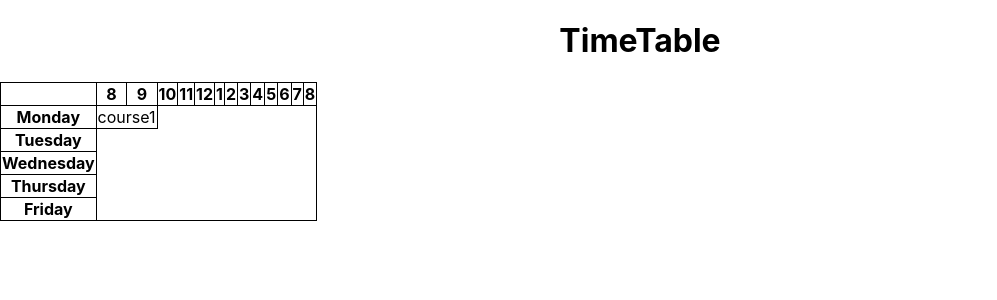
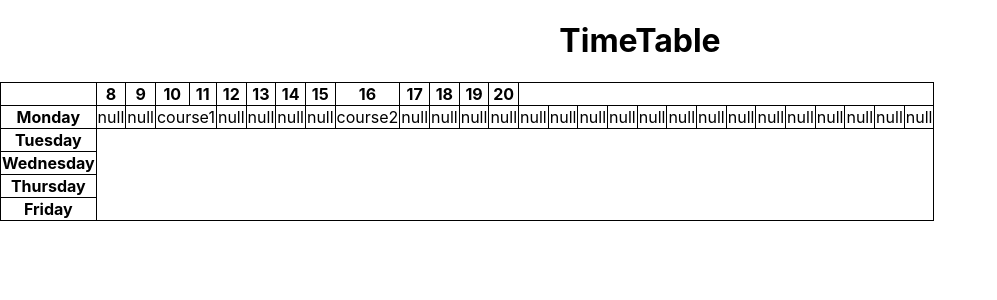
Before and after one commit to mansooranis/ScheduleUp, a React (Create React App) app in the folder frontend/: page / in a window 1280 px wide. Shown: the top 300 px of the page, without its empty margins (0-997 px from the left). Built offline with nearby package versions, Linux system fonts and the light colour scheme.

Commit message:
timetable somewhat works now

```diff
--- a/frontend/src/App.js
+++ b/frontend/src/App.js
@@ -1,10 +1,11 @@
 import './App.css';
 import GetTimeTable from './Pages/TimeTable/timetable';
+import { week } from './Pages/TimeTable/test_data';
 
 function App() {
   return (
     <div className="App">
-      <GetTimeTable />
+      <GetTimeTable prop = {week} />
     </div>
   );
 }
--- /dev/null
+++ b/frontend/src/Pages/TimeTable/test_data.js
@@ -0,0 +1,26 @@
+export const week = {
+    monday : {
+        course1 : {
+            startTime : 9,
+            endTime : 11,
+        },
+        course2 : {
+            startTime : 11,
+            endTime : 12,
+        },
+    },
+    tuesday : {
+        course1 : {
+            startTime : 9,
+            endTime : 10,
+        },
+        course2 : {
+            startTime : 11,
+            endTime : 12,
+        },
+        course3 : {
+            startTime : 2,
+            endTime : 3,
+        }
+    }
+}
--- a/frontend/src/Pages/TimeTable/timetable.js
+++ b/frontend/src/Pages/TimeTable/timetable.js
@@ -1,9 +1,7 @@
-import React, { Component, useEffect } from 'react';
+import React from 'react';
 import '../TimeTable/timetable.css';
 
-
-
-const day = {
+const week = {
     monday : {
         course1 : {
             startTime : 9,
@@ -24,24 +22,45 @@ const day = {
             endTime : 12,
         },
         course3 : {
-            startTime : 2,
-            endTime : 3,
+            startTime : 14,
+            endTime : 15,
         }
     }
 }
 
-export default function GetTimeTable() {
 
-    const getRowData = (day) => {
-        let rowData = [];
-        for (const key in day) {
-            rowData.push(
-                <td colSpan={day.key.endTime - day.key.startTime}>
-                    {key}
-                </td>
-            );
+export default function GetTimeTable(prop) {
+
+    const getRowData = () => {
+        let data = [];
+        const param = prop.prop;
+
+        // key : days
+        for (let key in param){
+            let rowData = []
+
+            for (let i=8; i<21; i++){
+
+                // j : courses
+                for (let j in param[key]){
+                    if (param[key][j].startTime !== i) {
+                        rowData.push(
+                            <td>null</td>
+                        )
+                    }
+                    else{
+                        rowData.push(
+                            <td colSpan={param[key][j].endTime - param[key][j].startTime}>
+                                {j}
+                            </td>
+                        )
+                    }
+                }
+            }
+            data.push(rowData)
         }
-        return rowData;
+        console.log(data)
+        return data;
     }
 
     return (
@@ -62,21 +81,21 @@ export default function GetTimeTable() {
 
                     <th>12</th>
 
-                    <th>1</th>
+                    <th>13</th>
 
-                    <th>2</th>
+                    <th>14</th>
 
-                    <th>3</th>
+                    <th>15</th>
 
-                    <th>4</th>
+                    <th>16</th>
 
-                    <th>5</th>
+                    <th>17</th>
 
-                    <th>6</th>
+                    <th>18</th>
 
-                    <th>7</th>
+                    <th>19</th>
 
-                    <th>8</th>
+                    <th>20</th>
                 </tr>
 
 
@@ -85,9 +104,7 @@ export default function GetTimeTable() {
                         Monday
                     </th>
 
-                    <td colSpan={day.monday.course1.endTime - day.monday.course1.startTime}>
-                        course1
-                    </td>
+                    {getRowData()[0]}
 
                 </tr>
                 <tr>
```
